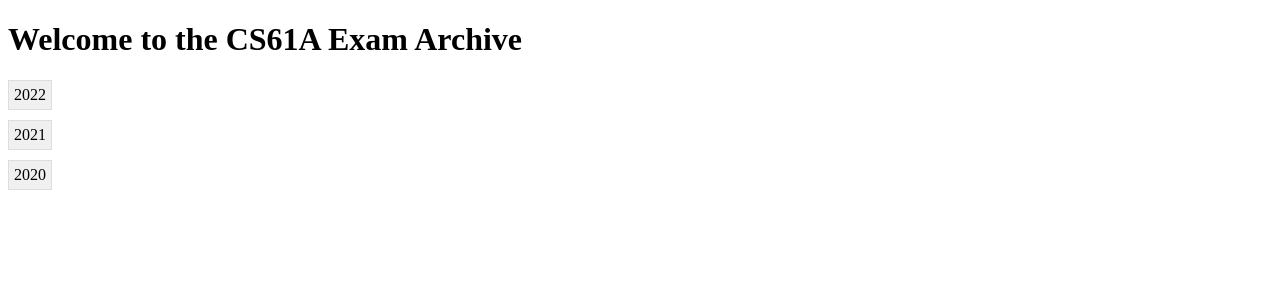
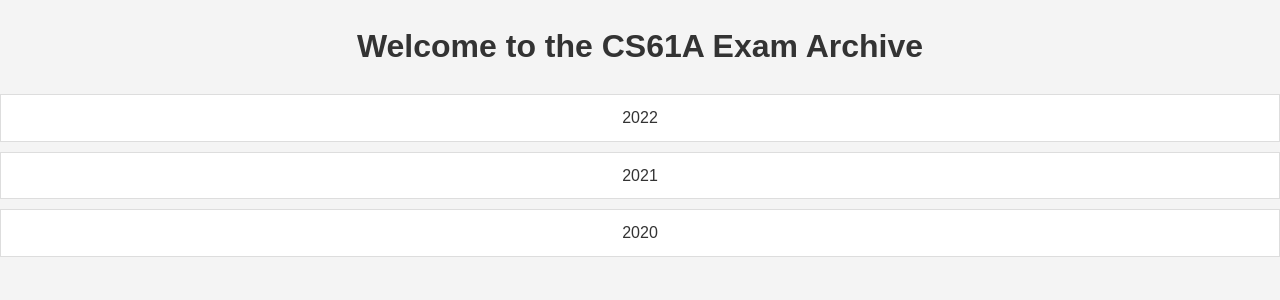
Before and after one commit to arthurzengg/ExamHelper, a Flask app: template frontend/templates/index.html in a window 1280 px wide. Shown: the top 300 px of the page. Run offline with Flask 3, Linux system fonts and the light colour scheme; the template is opened without the code that fills it, so the values that code supplies are empty.

Commit message:
optimize css

```diff
--- a/frontend/templates/base.html
+++ b/frontend/templates/base.html
@@ -11,7 +11,7 @@
     <link rel="stylesheet" href="codemirror/addon/fold/foldgutter.css">
     <link rel="stylesheet" href="codemirror/addon/hint/show-hint.css">
     <link rel="stylesheet" href="codemirror/addon/lint/lint.css">
-    <link rel="stylesheet" href="leetcode.css">
+    <link rel="stylesheet" href="css/leetcode.css">
 
 
 </head>
@@ -21,7 +21,7 @@
 <button onclick="executeCode()">Run Code</button><br>
 <textarea id="output" rows="30" cols="100" placeholder="Output will be shown here" readonly></textarea>
 
-<script src="script.js"></script>
+<script src="js/script.js"></script>
 
 </body>
 </html>
@@ -49,4 +49,4 @@
 <script src="codemirror/addon/edit/closebrackets.js"></script>
 <script src="codemirror/addon/edit/matchbrackets.js"></script>
 
-<script src="axios.js"></script>
+<script src="js/axios.js"></script>
--- /dev/null
+++ b/frontend/templates/css/index.css
@@ -0,0 +1,46 @@
+/* 基本页面样式 */
+body {
+    font-family: Arial, sans-serif;
+    margin: 0;
+    padding: 0;
+    background-color: #f4f4f4;
+    color: #333;
+    line-height: 1.6;
+}
+
+/* 内容容器样式 */
+.container {
+    width: 80%;
+    margin: auto;
+    overflow: hidden;
+    padding: 20px;
+}
+
+/* 标题样式 */
+h1 {
+    text-align: center;
+    color: #333;
+}
+
+#go-back:hover {
+    background-color: #555;
+}
+
+/* 年份链接样式 */
+.year-link {
+    display: block;
+    background-color: #fff;
+    color: #333;
+    padding: 10px;
+    margin: 10px 0;
+    text-align: center;
+    text-decoration: none;
+    border: 1px solid #ddd;
+}
+
+.year-link:hover {
+    background-color: #f8f8f8;
+}
+
+/* 添加其他必要的样式 */
+/* ... */
--- a/frontend/templates/index.css
+++ /dev/null
@@ -1,19 +0,0 @@
-#years-list {
-    display: flex;
-    flex-direction: column; /* 使链接竖直排列 */
-    align-items: start; /* 对齐到开始位置 */
-}
-
-.year-link {
-    display: block; /* 使每个链接成为块级元素 */
-    margin-bottom: 10px; /* 在链接之间添加间隔 */
-    padding: 5px;
-    background-color: #f0f0f0;
-    border: 1px solid #ddd;
-    text-decoration: none;
-    color: black;
-}
-
-.year-link:hover {
-    background-color: #e0e0e0;
-}
--- a/frontend/templates/index.html
+++ b/frontend/templates/index.html
@@ -3,7 +3,7 @@
 <head>
     <meta charset="UTF-8">
     <title>Exam Archive</title>
-    <link rel="stylesheet" href="index.css">
+    <link rel="stylesheet" href="css/index.css">
 </head>
 <body>
     <h1>Welcome to the CS61A Exam Archive</h1>
@@ -14,6 +14,6 @@
         <a href="year.html?year=2020" class="year-link">2020</a>
     </div>
 
-    <script src="index.js"></script>
+<!--    <script src="js/index.js"></script>-->
 </body>
 </html>
--- a/frontend/templates/year.html
+++ b/frontend/templates/year.html
@@ -4,11 +4,12 @@
 <head>
     <meta charset="UTF-8">
     <title>Exam Archive - Year</title>
-    <link rel="stylesheet" href="css/style.css">
+    <link rel="stylesheet" href="css/year.css">
 </head>
 <body>
     <h1>Exams for Year: <span id="year"></span></h1>
     <div>
+        <a href="index.html">Back</a>
         <a href="#" class="exam-link">Midterm 1</a>
         <a href="#" class="exam-link">Midterm 2</a>
         <a href="#" class="exam-link">Final</a>
```
Also changed, not shown: frontend/templates/css/year.css (added, +39 -0 lines), frontend/templates/js/year.js (added, +10 -0 lines), frontend/templates/css/leetcode.css (renamed from frontend/templates/leetcode.css), frontend/templates/js/axios.js (renamed from frontend/templates/axios.js), frontend/templates/js/python-hint.js (added), frontend/templates/js/script.js (renamed from frontend/templates/script.js), 3 other files.
